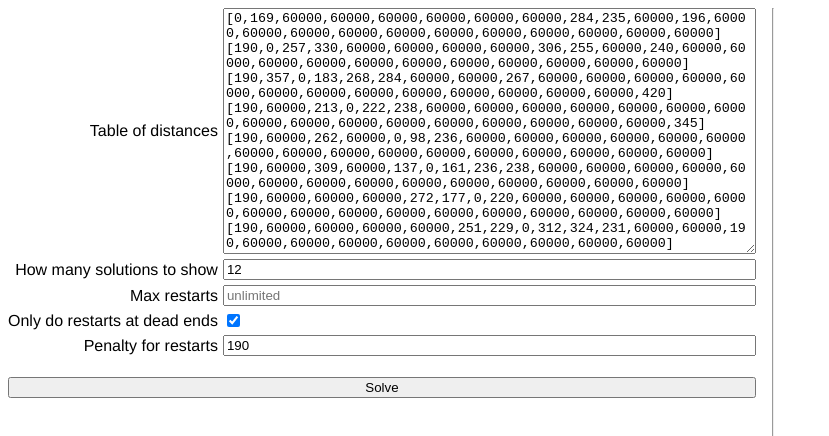
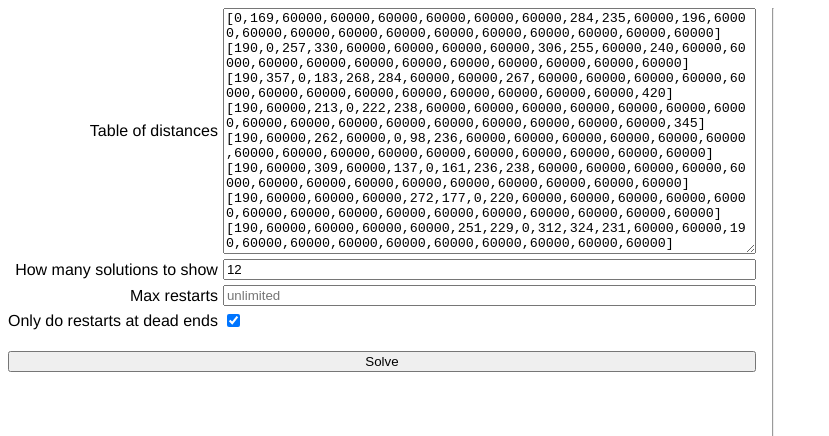
Before and after one commit to jakobhellermann/trout, a website with bundled scripts: page web/public/index.html in a window 1280 px wide. Shown: the top 436 px of the page, without its empty margins (0-829 px from the left). Built offline with nearby package versions, Linux system fonts and the light colour scheme.

Commit message:
comment out restart penalty configuration

```diff
--- a/web/public/index.html
+++ b/web/public/index.html
@@ -53,8 +53,9 @@
                 <label for="onlyRequiredRestarts">Only do restarts at dead ends</label>
                 <input id="onlyRequiredRestarts" type="checkbox" checked>
 
-                <label for="restartPenalty">Penalty for restarts</label>
-                <input id="restartPenalty" type="number" value="190" required>
+                <!-- todo -->
+                <!-- <label for="restartPenalty">Penalty for restarts</label>
+                <input id="restartPenalty" type="number" value="190" required> -->
 
                 <button id="solveBtn" type="submit">Solve</button>
             </form>
```
